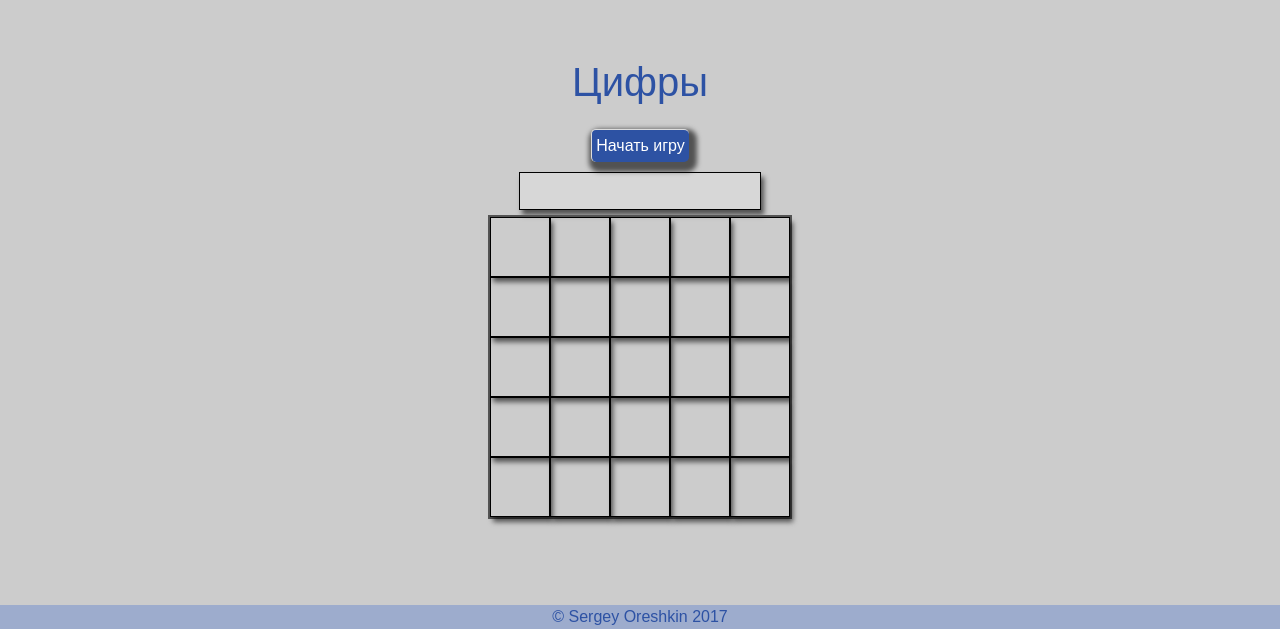
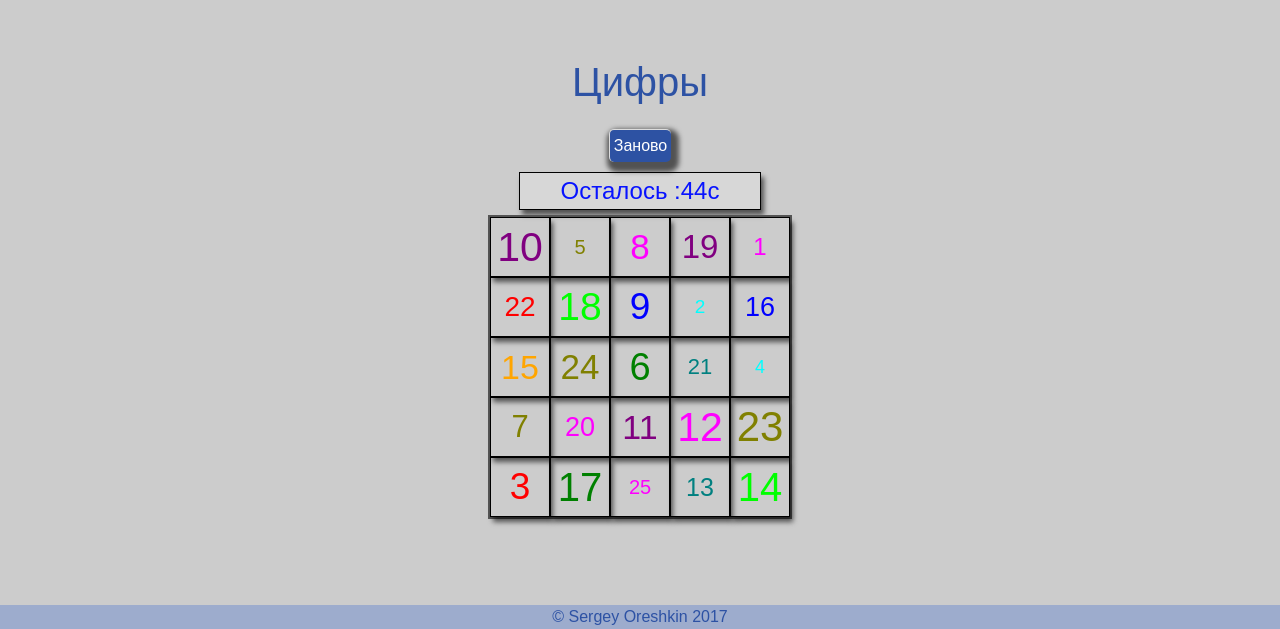
Before and after one commit to joknife/mg, a plain HTML site: page numbers.html in a window 1280 px wide. Both pictures are taken after a click on the button "Начать игру". Shown: the part 171-800 px from the top of the page. Drawn offline with Linux system fonts and the light colour scheme.

Commit message:
tic tac and nums are done.

```diff
--- a/js/num.js
+++ b/js/num.js
@@ -1,2 +1,75 @@
-var ttDisp = document.getElementById('num-display');
-ttDisp.setAttribute('value','');
+;
+Q('#num-display').value("");
+
+var handl,
+	maxTime = 45,
+	t = maxTime,
+	initArr = [],
+	number = 0,
+	colors = ["purple","fuchsia","teal","red","blue",
+						"aqua","green","lime","olive","orange"];
+
+for(var i = 0; i < 25; i++){
+	initArr[i] = i+1;
+}
+
+var loose = function() {
+	number = 0;
+	clearInterval(handl);
+	Q('#num-display').value('Вы не успели!');
+}
+
+var win = function() {
+	number = 0;
+	clearInterval(handl);
+	Q('#num-display').value('Вы не успели!');
+}
+
+var timer = function(max) {
+	if (t === 0) { loose(); return;}
+	Q('#num-display').value('Осталось :' + t + 'c');
+	t--;
+}
+
+var start = function() {
+	initArr = shuffle(initArr);
+	var items = Q('.num-item').elems;
+	Q('button').text('Заново');
+	items.forEach( function(elem, index) {
+		elem.style.color = colors[getRandomInt(0,9)];
+		elem.style.fontSize = getRandomInt(18,42) + 'px';
+		elem.textContent = initArr[index];
+	});
+	t = maxTime;
+	handl = setInterval(timer, 1000);
+	number = 1;
+}
+
+var move = function() {
+	if (number === 0){return false;}
+
+	if (+this.textContent != number){
+		t-=3;
+		return false;
+	}
+
+	this.style.backgroundColor = '#5555fa';
+	if (number++ === 25){
+		win();
+	}
+}
+
+
+Q('button').onclick(start);
+Q('.num-item').onclick(move);
+
+function shuffle(arr) {
+	arr = arr.sort(function() {
+		return (Math.random() - 0.5);
+	});
+	return arr;
+}
+
+function getRandomInt(min,max) {
+	return Math.floor( Math.random() * (max - min + 1) + min );
+}
--- a/js/tt.js
+++ b/js/tt.js
@@ -3,9 +3,9 @@
 Q('#tt-display').value("");
 
 var items = [],
-sign = ['X', 'O'],
-move = 0,
-game = false;
+	sign = ['X', 'O'],
+	move = 0,
+	game = false;
 
 var start = function() {
 	items.length = 0;
--- a/numbers.html
+++ b/numbers.html
@@ -8,6 +8,8 @@
 		<link rel="shortcut icon" href="img/favicon.ico" type="image/x-icon">
 		<title>Minigames</title>
 		<link rel="stylesheet" href="css/nums.css">
+
+		<script type="text/javascript" src="js/lib.js"></script>
 	</head>
 
 	<body>
--- a/scss/game.scss
+++ b/scss/game.scss
@@ -97,6 +97,7 @@ footer {
 }
 
 .tt-item{
+	cursor: pointer;
 	font-size: 64px;
 	line-height: 78px;
 	font-weight: bold;
--- a/scss/nums.scss
+++ b/scss/nums.scss
@@ -92,6 +92,7 @@ button {
 }
 
 #num-display{
+	text-align: center;
 	box-shadow:3px 5px 5px 0 rgba(0,0,0,.6);
 	margin: 5px 0;
 	border: 1px solid black;
@@ -111,6 +112,9 @@ button {
 	margin-bottom: 20px; }
 
 .num-item{
+	cursor: pointer;
+	line-height: 58px;
+	text-align: center;
 	width: 58px;
 	height: 58px;
 	border: 1px solid black;
@@ -126,6 +130,7 @@ button {
 		height: 250px; }
 
 	.num-item{
+		line-height: 58px;
 		width: 48px;
 		height: 48px; }
 
```
Also changed, not shown: css/game.css, css/nums.css.
